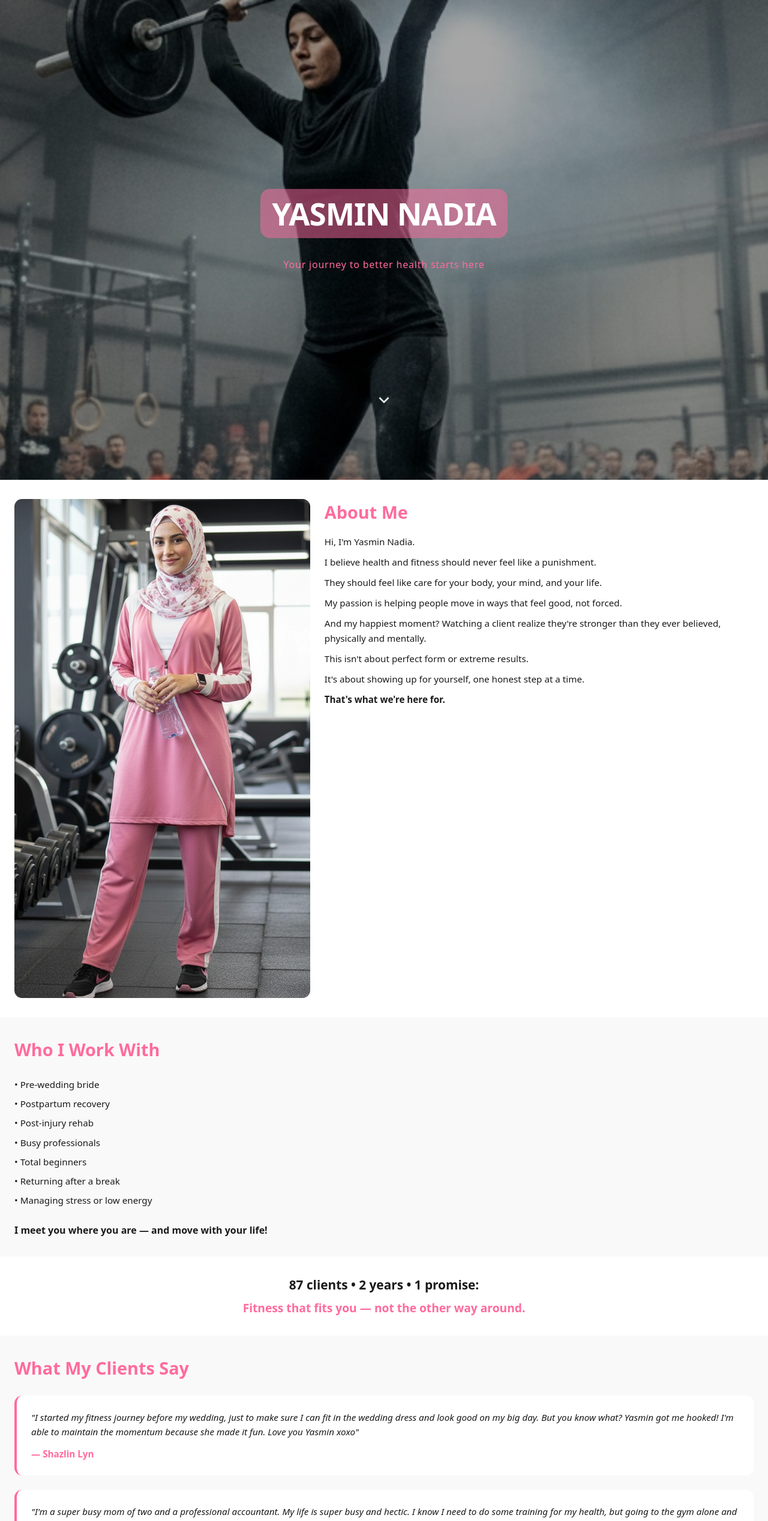
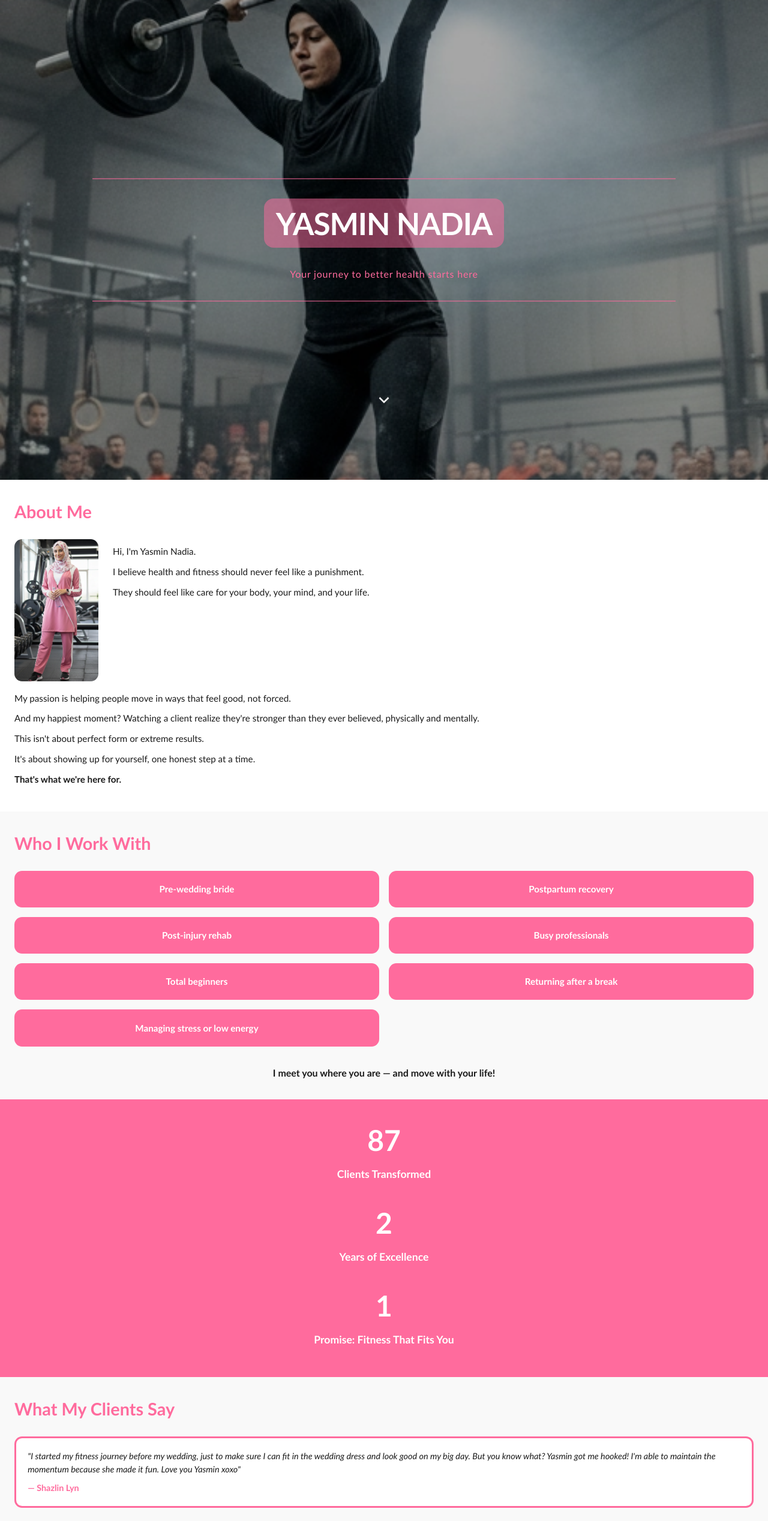
Before and after one commit to BigCalicoCatto/yasminnadia-v1, a Next.js app: page / in a window 1280 px wide. Shown: the top 2536 px of the page at 60% size. Built offline with nearby package versions, Linux system fonts and the light colour scheme.

Commit message:
Update page.tsx

```diff
--- a/app/page.tsx
+++ b/app/page.tsx
@@ -4,7 +4,12 @@ import { useState, useEffect, useRef } from 'react';
 
 export default function Home() {
   const [heroOpacity, setHeroOpacity] = useState(1);
+  const [heroTextVisible, setHeroTextVisible] = useState(false);
   const carouselRef = useRef<HTMLDivElement>(null);
+
+  useEffect(() => {
+    setHeroTextVisible(true);
+  }, []);
 
   useEffect(() => {
     const handleScroll = () => {
@@ -29,7 +34,7 @@ export default function Home() {
   };
 
   return (
-    <div style={{ backgroundColor: '#ffffff', color: '#1a1a1a', fontFamily: 'system-ui, -apple-system, sans-serif' }}>
+    <div style={{ backgroundColor: '#ffffff', color: '#1a1a1a', fontFamily: 'Trebuchet MS, sans-serif' }}>
       {/* HERO */}
       <section
         style={{
@@ -38,6 +43,7 @@ export default function Home() {
           height: '100vh',
           overflow: 'hidden',
           display: 'flex',
+          flexDirection: 'column',
           alignItems: 'center',
           justifyContent: 'center',
           padding: '2rem',
@@ -68,6 +74,22 @@ export default function Home() {
             opacity: heroOpacity,
           }}
         />
+
+        {/* Top Line */}
+        <div
+          style={{
+            position: 'relative',
+            zIndex: 10,
+            width: '80%',
+            height: '2px',
+            backgroundColor: 'rgba(255, 107, 157, 0.5)',
+            marginBottom: '2rem',
+            opacity: heroTextVisible ? 1 : 0,
+            animation: heroTextVisible ? 'slideInLine 0.8s ease-out' : 'none',
+          }}
+        />
+
+        {/* Text Content */}
         <div
           style={{
             position: 'relative',
@@ -78,6 +100,7 @@ export default function Home() {
             display: 'flex',
             flexDirection: 'column',
             alignItems: 'center',
+            animation: heroTextVisible ? 'slideInText 0.8s ease-out 0.2s both' : 'none',
           }}
         >
           <div
@@ -106,7 +129,7 @@ export default function Home() {
             style={{
               fontSize: '1rem',
               marginTop: '0.5rem',
-              marginBottom: '2rem',
+              marginBottom: '0',
               fontWeight: 400,
               letterSpacing: '0.05em',
               color: '#FF6B9D',
@@ -115,6 +138,22 @@ export default function Home() {
             Your journey to better health starts here
           </p>
         </div>
+
+        {/* Bottom Line */}
+        <div
+          style={{
+            position: 'relative',
+            zIndex: 10,
+            width: '80%',
+            height: '2px',
+            backgroundColor: 'rgba(255, 107, 157, 0.5)',
+            marginTop: '2rem',
+            opacity: heroTextVisible ? 1 : 0,
+            animation: heroTextVisible ? 'slideInLine 0.8s ease-out 0.4s both' : 'none',
+          }}
+        />
+
+        {/* Arrow */}
         <div
           style={{
             position: 'absolute',
@@ -137,7 +176,28 @@ export default function Home() {
             <polyline points="6 9 12 15 18 9"></polyline>
           </svg>
         </div>
+
         <style>{`
+          @keyframes slideInLine {
+            from {
+              width: 0;
+              opacity: 0;
+            }
+            to {
+              width: 80%;
+              opacity: 1;
+            }
+          }
+          @keyframes slideInText {
+            from {
+              opacity: 0;
+              transform: translateY(20px);
+            }
+            to {
+              opacity: 1;
+              transform: translateY(0);
+            }
+          }
           @keyframes bounce {
             0%, 100% { transform: translateX(-50%) translateY(0); }
             50% { transform: translateX(-50%) translateY(10px); }
@@ -147,20 +207,30 @@ export default function Home() {
 
       {/* ABOUT ME */}
       <section style={{ padding: '2rem 1.5rem' }}>
+        <h2
+          style={{
+            fontSize: '1.8rem',
+            fontWeight: 700,
+            marginBottom: '1.5rem',
+            color: '#FF6B9D',
+          }}
+        >
+          About Me
+        </h2>
         <div
           style={{
             display: 'flex',
-            flexDirection: 'row',
             gap: '1.5rem',
+            flexWrap: 'wrap',
             alignItems: 'flex-start',
           }}
         >
           <div
             style={{
-              flex: '0 0 40%',
+              flex: '0 0 auto',
+              width: '140px',
               borderRadius: '0.8rem',
               overflow: 'hidden',
-              flexShrink: 0,
             }}
           >
             <img
@@ -169,17 +239,7 @@ export default function Home() {
               style={{ width: '100%', height: 'auto', display: 'block' }}
             />
           </div>
-          <div style={{ flex: 1 }}>
-            <h2
-              style={{
-                fontSize: '1.8rem',
-                fontWeight: 700,
-                marginBottom: '1rem',
-                color: '#FF6B9D',
-              }}
-            >
-              About Me
-            </h2>
+          <div style={{ flex: '1', minWidth: '0' }}>
             <div style={{ lineHeight: 1.7, fontSize: '0.95rem' }}>
               <p style={{ margin: '0.5rem 0' }}>Hi, I'm Yasmin Nadia.</p>
               <p style={{ margin: '0.5rem 0' }}>
@@ -188,6 +248,10 @@ export default function Home() {
               <p style={{ margin: '0.5rem 0' }}>
                 They should feel like care for your body, your mind, and your life.
               </p>
+            </div>
+          </div>
+        </div>
+        <div style={{ lineHeight: 1.7, fontSize: '0.95rem', marginTop: '1rem' }}>
           <p style={{ margin: '0.5rem 0' }}>
             My passion is helping people move in ways that feel good, not forced.
           </p>
@@ -201,8 +265,6 @@ export default function Home() {
             It's about showing up for yourself, one honest step at a time.
           </p>
           <p style={{ margin: '0.5rem 0', fontWeight: 700 }}>That's what we're here for.</p>
-            </div>
-          </div>
         </div>
       </section>
 
@@ -218,25 +280,36 @@ export default function Home() {
         >
           Who I Work With
         </h2>
-        <ul
+        <div
           style={{
-            listStyle: 'none',
-            padding: 0,
-            margin: '0 0 1.5rem 0',
-            fontSize: '0.95rem',
-            lineHeight: 1.8,
+            display: 'grid',
+            gridTemplateColumns: '1fr 1fr',
+            gap: '1rem',
+            marginBottom: '2rem',
           }}
         >
-          {['Pre-wedding bride', 'Postpartum recovery', 'Post-injury rehab', 'Busy professionals', 'Total beginners', 'Returning after a break', 'Managing stress or low energy'].map((item) => (
-            <li key={item} style={{ marginBottom: '0.3rem' }}>
-              • {item}
-            </li>
+          {['Pre-wedding bride', 'Postpartum recovery', 'Post-injury rehab', 'Busy professionals', 'Total beginners', 'Returning after a break', 'Managing stress or low energy'].map((item, idx) => (
+            <div
+              key={idx}
+              style={{
+                padding: '1.2rem',
+                backgroundColor: '#FF6B9D',
+                color: '#ffffff',
+                borderRadius: '0.8rem',
+                textAlign: 'center',
+                fontWeight: 600,
+                fontSize: '0.95rem',
+              }}
+            >
+              {item}
+            </div>
           ))}
-        </ul>
+        </div>
         <p
           style={{
             fontSize: '1rem',
             fontWeight: 700,
+            textAlign: 'center',
             marginTop: '1.5rem',
           }}
         >
@@ -245,21 +318,33 @@ export default function Home() {
       </section>
 
       {/* STATISTICS */}
-      <section style={{ padding: '2rem 1.5rem' }}>
-        <h2 style={{ fontSize: '1.3rem', fontWeight: 700, marginBottom: '0.5rem', textAlign: 'center' }}>
-          87 clients • 2 years • 1 promise:
+      <section style={{ padding: '2rem 1.5rem', backgroundColor: '#FF6B9D' }}>
+        <div style={{ textAlign: 'center' }}>
+          <div style={{ marginBottom: '2rem' }}>
+            <h2 style={{ fontSize: '3rem', fontWeight: 900, margin: '0 0 0.5rem 0', color: '#ffffff' }}>
+              87
             </h2>
-        <p
-          style={{
-            fontSize: '1.2rem',
-            fontWeight: 600,
-            color: '#FF6B9D',
-            textAlign: 'center',
-            margin: '0.5rem 0 0 0',
-          }}
-        >
-          Fitness that fits you — not the other way around.
+            <p style={{ fontSize: '1.1rem', fontWeight: 600, color: '#ffffff', margin: 0 }}>
+              Clients Transformed
             </p>
+          </div>
+          <div style={{ marginBottom: '2rem' }}>
+            <h2 style={{ fontSize: '3rem', fontWeight: 900, margin: '0 0 0.5rem 0', color: '#ffffff' }}>
+              2
+            </h2>
+            <p style={{ fontSize: '1.1rem', fontWeight: 600, color: '#ffffff', margin: 0 }}>
+              Years of Excellence
+            </p>
+          </div>
+          <div style={{ marginBottom: '1rem' }}>
+            <h2 style={{ fontSize: '3rem', fontWeight: 900, margin: '0 0 0.5rem 0', color: '#ffffff' }}>
+              1
+            </h2>
+            <p style={{ fontSize: '1.1rem', fontWeight: 600, color: '#ffffff', margin: 0 }}>
+              Promise: Fitness That Fits You
+            </p>
+          </div>
+        </div>
       </section>
 
       {/* TESTIMONIALS */}
@@ -292,15 +377,15 @@ export default function Home() {
             <div
               key={idx}
               style={{
-                padding: '1.5rem',
+                padding: '1.2rem',
                 backgroundColor: '#ffffff',
                 borderRadius: '0.8rem',
-                borderLeft: '4px solid #FF6B9D',
-                lineHeight: 1.6,
+                border: '3px solid #FF6B9D',
+                lineHeight: 1.5,
               }}
             >
-              <p style={{ fontStyle: 'italic', marginBottom: '0.8rem', fontSize: '0.95rem' }}>{testimonial.text}</p>
-              <p style={{ fontWeight: 700, color: '#FF6B9D', fontSize: '0.95rem', margin: 0 }}>— {testimonial.author}</p>
+              <p style={{ fontStyle: 'italic', marginBottom: '0.5rem', fontSize: '0.9rem', margin: '0 0 0.6rem 0' }}>{testimonial.text}</p>
+              <p style={{ fontWeight: 700, color: '#FF6B9D', fontSize: '0.9rem', margin: 0 }}>— {testimonial.author}</p>
             </div>
           ))}
         </div>
```
Lines whose indentation alone changed are shown as unchanged.
